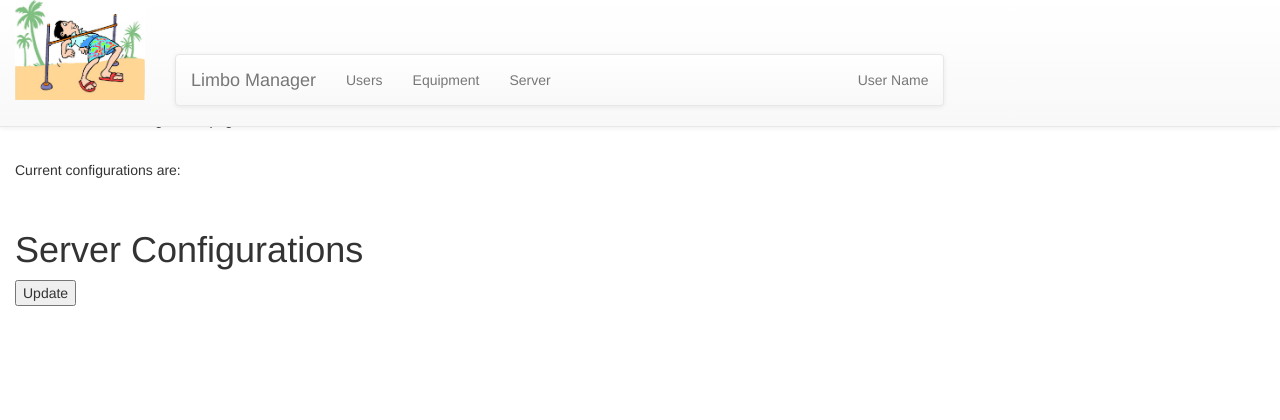
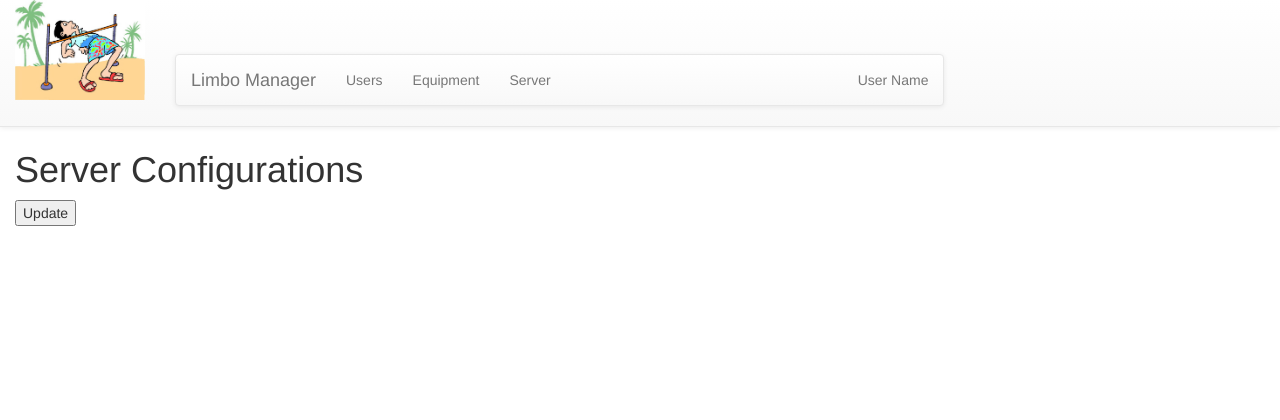
Before and after one commit to burningbaal/CS419django, a Django app: page /edit/server.html in a window 1280 px wide. Shown: the top 420 px of the page. Run offline with Django 3.2, Linux system fonts and the light colour scheme; data that the repository does not hold is empty.

Commit message:
cleaning up

```diff
--- a/limbo/limbo/forms.py
+++ b/limbo/limbo/forms.py
@@ -26,6 +26,3 @@ class serverForm(ModelForm):
 		if instance and instance.pk:
 			self.fields['config_key'].widget.attrs['readonly'] = True
 			self.fields['config_key'].widget.attrs['disabled'] = True
-
-# class serverForm(forms.Form):
-#	int_field = forms.IntegerField(label='How many?')
--- a/limbo/limbo/urls.py
+++ b/limbo/limbo/urls.py
@@ -5,9 +5,6 @@ from . import views
 
 urlpatterns = [
 	url(r'^(edit/)*(?:index\.?[html]{,4})?$', views.indexLimbo, name='indexLimbo'),
-	url(r'^(?:users\.?[html]{,4})?$', views.editServer, name='editServer'),
-	url(r'^(?:equipment\.?[html]{,4})?$', views.editEquipment, name='editEquipment'),
-	url(r'^(?:server\.?[html]{,4})?$', views.editServer, name='editServer'),
 	url(r'^edit/users.html$', views.editUsers, name='editUsers'),
 	url(r'^edit/equipment.html$', views.editEquipment, name='editEqiupment'),
 	url(r'^edit/server.html$', views.editServer, name='editServer'),
--- a/limbo/templates/limboHtml/ServerConfiguration.html
+++ b/limbo/templates/limboHtml/ServerConfiguration.html
@@ -2,9 +2,6 @@
 
 {% block content %}
  <div class="row-fluid">
-	<p>This is the server configuration page</p><br>
-	<p>Current configurations are: </p>
-
 	{{ SubmitMessage }}<br>
 	<h1>Server Configurations</h1>
 	<form method="post" action="">{% csrf_token %}
```
